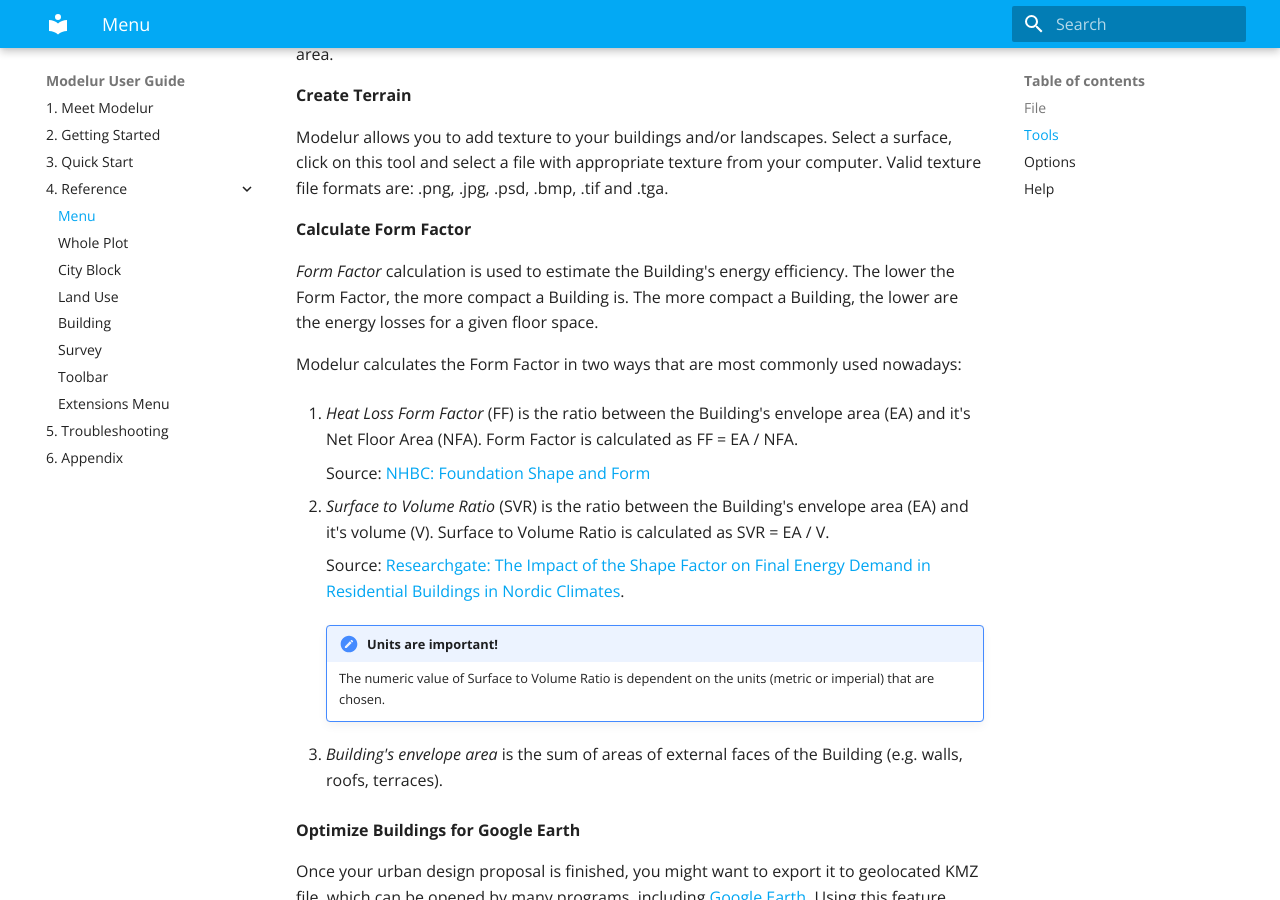
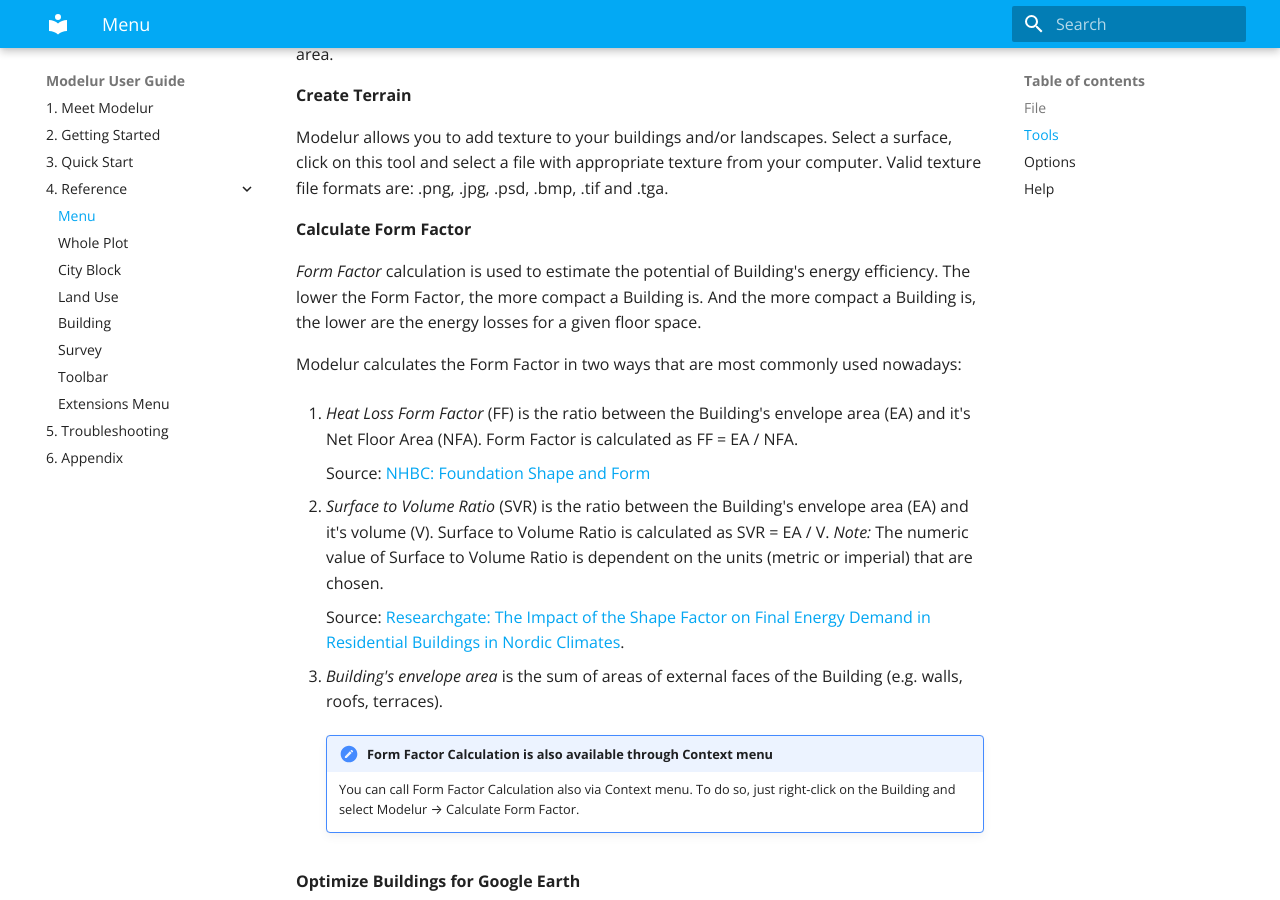
Before and after one commit to Modelur/docs, an MkDocs documentation site: the page built from docs/reference/menu.md, in a window 1280 px wide and 900 px high, scrolled down 3102 px. Built offline with MkDocs 1.6.1 and Material for MkDocs 9.7.7, drawn with Linux system fonts in a browser that asks for light colours; old or Windows-style settings are respelled for this version of MkDocs.

Commit message:
Update Form Factor description

```diff
--- a/docs/reference/menu.md
+++ b/docs/reference/menu.md
@@ -62,7 +62,7 @@
 
 **Calculate Form Factor**
 
-*Form Factor* calculation is used to estimate the Building's energy efficiency. The lower the Form Factor, the more compact a Building is. The more compact a Building, the lower are the energy losses for a given floor space.
+*Form Factor* calculation is used to estimate the potential of Building's energy efficiency. The lower the Form Factor, the more compact a Building is. And the more compact a Building is, the lower are the energy losses for a given floor space.
 
 Modelur calculates the Form Factor in two ways that are most commonly used nowadays:
 
@@ -70,14 +70,14 @@
 
     Source: [NHBC: Foundation Shape and Form](https://www.nhbcfoundation.org/wp-content/uploads/2016/10/NF-72-NHBC-Foundation_Shape-and-Form.pdf)
 
-1. *Surface to Volume Ratio* (SVR) is the ratio between the Building's envelope area (EA) and it's volume (V). Surface to Volume Ratio is calculated as SVR = EA / V.
+1. *Surface to Volume Ratio* (SVR) is the ratio between the Building's envelope area (EA) and it's volume (V). Surface to Volume Ratio is calculated as SVR = EA / V. _Note:_ The numeric value of Surface to Volume Ratio is dependent on the units (metric or imperial) that are chosen.
 
     Source: [Researchgate: The Impact of the Shape Factor on Final Energy Demand in Residential Buildings in Nordic Climates](https://www.researchgate.net/publication/268188069_The_Impact_of_the_Shape_Factor_on_Final_Energy_Demand_in_Residential_Buildings_in_Nordic_Climates).
 
-    !!! note "Units are important!"
-        The numeric value of Surface to Volume Ratio is dependent on the units (metric or imperial) that are chosen.
+1. *Building's envelope area* is the sum of areas of external faces of the Building (e.g. walls, roofs, terraces).
 
-1. *Building's envelope area* is the sum of areas of external faces of the Building (e.g. walls, roofs, terraces).
+    !!! hint "Form Factor Calculation is also available through Context menu"
+        You can call Form Factor Calculation also via Context menu. To do so, just right-click on the Building and select Modelur → Calculate Form Factor.
 
 [//]: # (**Calculate Sum of Selected Buildings**)
 
```
